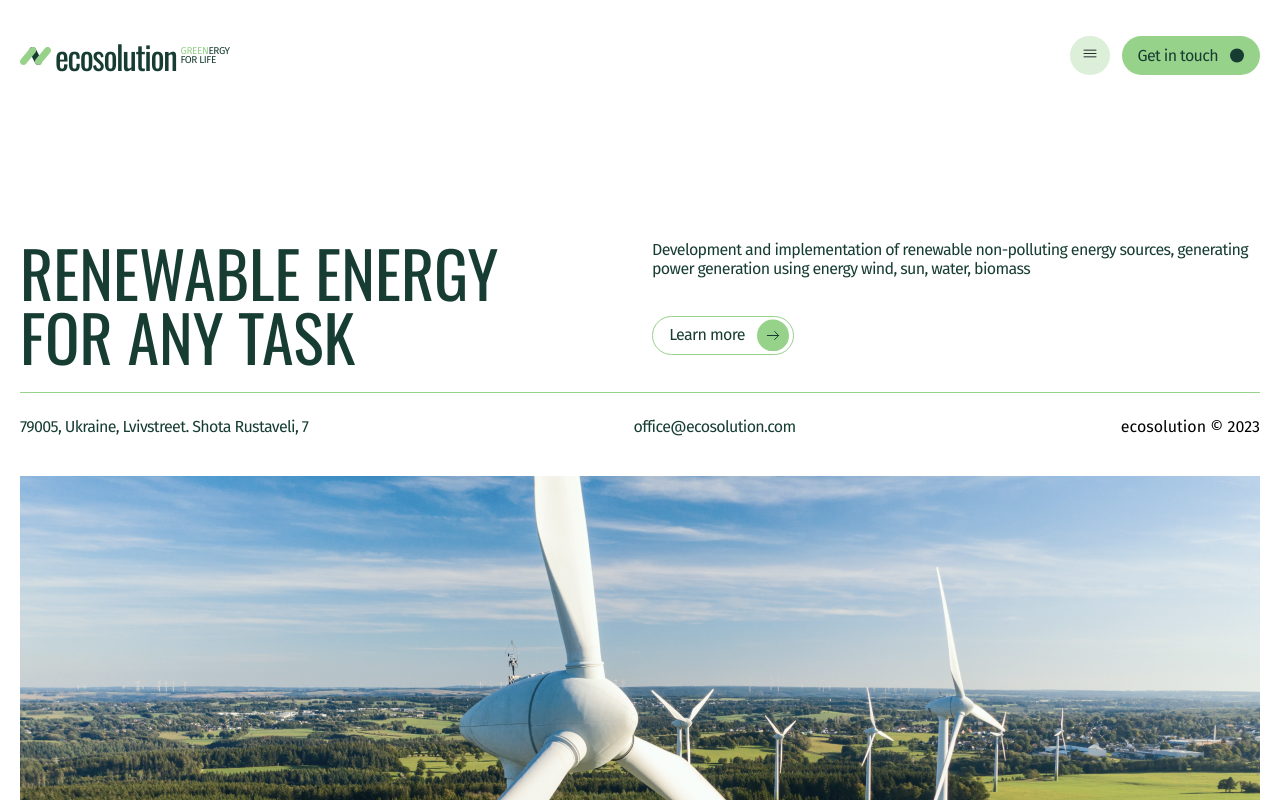
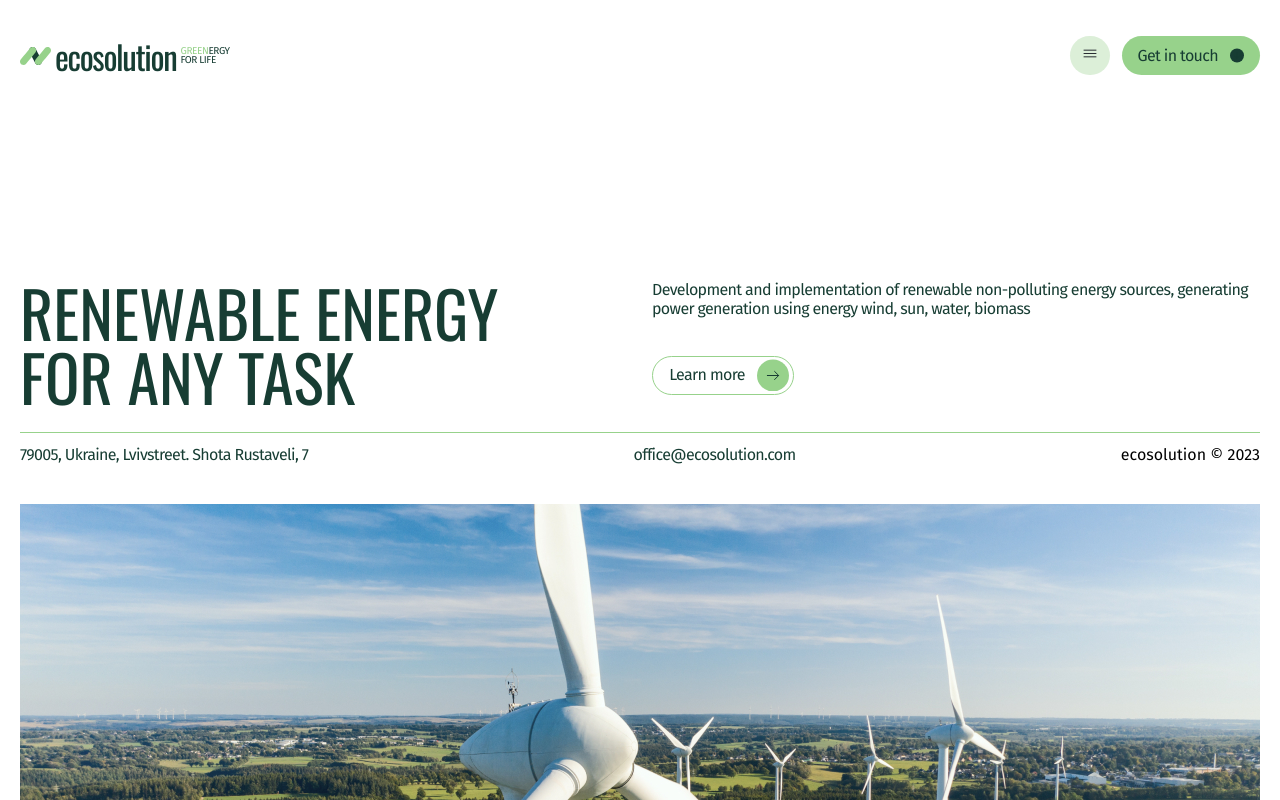
Before and after one commit to yulyaolshanska/ecosolution, a React (Create React App) app: page / in a window 1280 px wide. Shown: the top 800 px of the page. Built offline with nearby package versions, Linux system fonts and the light colour scheme.

Commit message:
feat: adapted desktop Hero

```diff
--- a/src/components/Hero/Hero.module.scss
+++ b/src/components/Hero/Hero.module.scss
@@ -5,6 +5,11 @@
     @media screen and (min-width: 768px) {
         margin-top: 204px;
         margin-bottom: 100px;
+    }
+
+    @media screen and (min-width: 768px) {
+        margin-top: 244px;
+        margin-bottom: 120px;
     }
 }
 
@@ -55,6 +60,14 @@
     width: 100%;
     height: 1px;
     background-color: #97d28b;
+
+    @media screen and (min-width: 768px) {
+        margin: 24px 0 16px;
+    }
+
+    @media screen and (min-width: 1280px) {
+        margin: 24px 0 12px;
+    }
 }
 
 .address {
--- a/src/components/MainValues/MainValues.module.scss
+++ b/src/components/MainValues/MainValues.module.scss
@@ -31,7 +31,6 @@
         flex-direction: row;
         justify-content: space-between;
         align-items: flex-start;
-        max-width: 768px;
         margin: 0;
         font-size: 36px;
     }
```
